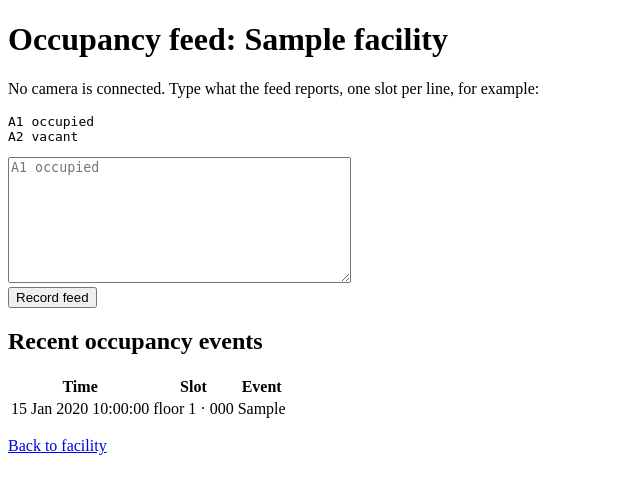
After one commit to tanu-1511/Centralized-Parking-System, a Flask app: page /facilities/1/detections in a window 1280 px wide. The commit adds this page. Shown: the top 494 px of the page, without its empty margins (0-640 px from the left). Run offline with Flask 3, Linux system fonts and the light colour scheme; the visitor is signed in with stand-in values (Sample User, id 1); tables that the repository leaves empty hold one stand-in row (values such as "Sample post").

Commit message:
Add occupancy detection interface with simulated feed
- app/detection.py: record_observations() writes an occupancy event only
  when a slot's state changes; it is the only detection write path
- Simulated feed: managers type 'SLOT occupied' / 'SLOT vacant' lines;
  unknown or ambiguous slot numbers are reported, not guessed
- Detection events identify slots, not vehicles (no session is created)
- /facilities/<id>/detections: managers only, shows recent events
- Tests cover change-only writes, vehicle-less events, feed parsing, access

Co-Authored-By: Claude Haiku 5.5 <noreply@anthropic.com>
Claude-Session: https://claude.ai/code/session_01KhJm3g1WoujSJDcaVYkx6h

```diff
--- a/app/__init__.py
+++ b/app/__init__.py
@@ -35,6 +35,7 @@ def create_app(test_config=None):
     from app.routes.reservations import reservations
     from app.routes.parking_sessions import parking_sessions
     from app.routes.analytics import analytics
+    from app.routes.detection import detection
     from app import models
 
     app.register_blueprint(main)
@@ -44,6 +45,7 @@ def create_app(test_config=None):
     app.register_blueprint(reservations)
     app.register_blueprint(parking_sessions)
     app.register_blueprint(analytics)
+    app.register_blueprint(detection)
 
     # Creates any missing tables (existing tables and data are left alone).
     with app.app_context():
--- /dev/null
+++ b/app/detection.py
@@ -0,0 +1,76 @@
+"""Occupancy detection interface.
+
+Any source (a camera pipeline, a sensor, or the simulated feed below) produces
+observations as (slot_id, occupied) pairs and passes them to
+record_observations(). That function is the only place detection writes to the
+database, and it writes an event only when a slot's state actually changes.
+
+Detections identify slots, not vehicles, so the events it writes have no
+vehicle or parking session attached.
+"""
+from datetime import datetime
+
+from app import db
+from app.models import OccupancyEvent
+
+EVENT_OCCUPIED = "occupied"
+EVENT_VACATED = "vacated"
+FEED_OCCUPIED = "occupied"
+FEED_VACANT = "vacant"
+
+
+def latest_event_type(slot_id):
+    row = (
+        OccupancyEvent.query.filter_by(parking_slot_id=slot_id)
+        .order_by(OccupancyEvent.event_time.desc(), OccupancyEvent.event_id.desc())
+        .first()
+    )
+    return row.event_type if row else None
+
+
+def record_observations(observations, now=None):
+    """Write one event per slot whose state changed. Returns the number written."""
+    now = now or datetime.now()
+    written = 0
+    for slot_id, occupied in observations:
+        event_type = EVENT_OCCUPIED if occupied else EVENT_VACATED
+        if latest_event_type(slot_id) == event_type:
+            continue
+        db.session.add(OccupancyEvent(
+            parking_slot_id=slot_id,
+            vehicle_id=None,
+            parking_session_id=None,
+            event_time=now,
+            event_type=event_type,
+        ))
+        written += 1
+    db.session.commit()
+    return written
+
+
+def parse_feed(text, slot_ids_by_number):
+    """Parse simulated feed lines such as 'A1 occupied' or 'A2 vacant'.
+
+    slot_ids_by_number maps slot number to slot id, or to None when the number
+    is used on more than one floor (then it cannot be used unambiguously).
+    Returns (observations, problems).
+    """
+    observations, problems = [], []
+    for line_no, raw in enumerate(text.splitlines(), start=1):
+        line = raw.strip()
+        if not line or line.startswith("#"):
+            continue
+        parts = line.split()
+        if len(parts) != 2 or parts[1].lower() not in (FEED_OCCUPIED, FEED_VACANT):
+            problems.append(f"Line {line_no}: write 'SLOT occupied' or 'SLOT vacant'.")
+            continue
+        number, state = parts[0], parts[1].lower()
+        if number not in slot_ids_by_number:
+            problems.append(f"Line {line_no}: no slot called {number} in this facility.")
+            continue
+        slot_id = slot_ids_by_number[number]
+        if slot_id is None:
+            problems.append(f"Line {line_no}: {number} exists on more than one floor.")
+            continue
+        observations.append((slot_id, state == FEED_OCCUPIED))
+    return observations, problems
--- /dev/null
+++ b/app/routes/detection.py
@@ -0,0 +1,74 @@
+from flask import Blueprint, abort, flash, redirect, render_template, request, url_for
+
+from app import db
+from app.detection import parse_feed, record_observations
+from app.models import OccupancyEvent, ParkingFacility, ParkingSlot
+from app.security import csrf_token, current_user, login_required, require_csrf
+from app.services import can_manage_facility
+
+detection = Blueprint("detection", __name__)
+
+
+def _authorize(facility_id):
+    db.get_or_404(ParkingFacility, facility_id)
+    user = current_user()
+    if not can_manage_facility(user, facility_id):
+        abort(403)
+    return user
+
+
+def _facility_slots(facility):
+    return [slot for floor in facility.floors for slot in floor.slots]
+
+
+def _slot_lookup(slots):
+    counts = {}
+    lookup = {}
+    for slot in slots:
+        counts[slot.slot_number] = counts.get(slot.slot_number, 0) + 1
+        lookup[slot.slot_number] = slot.slot_id
+    return {
+        number: (lookup[number] if counts[number] == 1 else None)
+        for number in counts
+    }
+
+
+@detection.route("/facilities/<int:facility_id>/detections")
+@login_required
+def detection_page(facility_id):
+    facility = db.get_or_404(ParkingFacility, facility_id)
+    user = _authorize(facility_id)
+    slot_ids = [slot.slot_id for slot in _facility_slots(facility)]
+    events = (
+        OccupancyEvent.query.filter(OccupancyEvent.parking_slot_id.in_(slot_ids))
+        .order_by(OccupancyEvent.event_time.desc(), OccupancyEvent.event_id.desc())
+        .limit(50)
+        .all()
+        if slot_ids else []
+    )
+    return render_template(
+        "detection.html",
+        facility=facility,
+        events=events,
+        user=user,
+        csrf_token=csrf_token(),
+    )
+
+
+@detection.route("/facilities/<int:facility_id>/detections", methods=["POST"])
+@login_required
+def submit_feed(facility_id):
+    require_csrf()
+    facility = db.get_or_404(ParkingFacility, facility_id)
+    _authorize(facility_id)
+    lookup = _slot_lookup(_facility_slots(facility))
+    observations, problems = parse_feed(request.form.get("feed", ""), lookup)
+
+    for message in problems:
+        flash(message, "error")
+    if observations:
+        written = record_observations(observations)
+        flash(f"Feed recorded: {len(observations)} observations, {written} changes saved.", "success")
+    elif not problems:
+        flash("The feed was empty.", "error")
+    return redirect(url_for("detection.detection_page", facility_id=facility_id))
--- /dev/null
+++ b/app/templates/detection.html
@@ -0,0 +1,45 @@
+<!DOCTYPE html>
+<html lang="en">
+<head>
+    <meta charset="UTF-8">
+    <meta name="viewport" content="width=device-width, initial-scale=1.0">
+    <title>Occupancy Feed | {{ facility.name }}</title>
+</head>
+
+<body>
+
+    <h1>Occupancy feed: {{ facility.name }}</h1>
+
+    <p>No camera is connected. Type what the feed reports, one slot per line, for example:</p>
+    <pre>A1 occupied
+A2 vacant</pre>
+
+    {% include "_flashes.html" %}
+
+    <form method="POST" action="{{ url_for('detection.submit_feed', facility_id=facility.facility_id) }}">
+        <input type="hidden" name="csrf_token" value="{{ csrf_token }}">
+        <textarea name="feed" rows="8" cols="40" placeholder="A1 occupied"></textarea>
+        <br>
+        <button type="submit">Record feed</button>
+    </form>
+
+    <h2>Recent occupancy events</h2>
+    {% if events %}
+    <table>
+        <tr><th>Time</th><th>Slot</th><th>Event</th></tr>
+        {% for e in events %}
+        <tr>
+            <td>{{ e.event_time.strftime('%d %b %Y %H:%M:%S') }}</td>
+            <td>floor {{ e.slot.floor.floor_number }} &middot; {{ e.slot.slot_number }}</td>
+            <td>{{ e.event_type }}</td>
+        </tr>
+        {% endfor %}
+    </table>
+    {% else %}
+    <p>No occupancy events yet.</p>
+    {% endif %}
+
+    <p><a href="{{ url_for('facilities.facility_detail', facility_id=facility.facility_id) }}">Back to facility</a></p>
+
+</body>
+</html>
--- a/app/templates/facility_detail.html
+++ b/app/templates/facility_detail.html
@@ -108,6 +108,7 @@
     <p><a href="{{ url_for('facilities.facility_map', facility_id=facility.facility_id) }}">View live map</a></p>
     {% if can_manage %}<p><a href="{{ url_for('parking_sessions.facility_sessions', facility_id=facility.facility_id) }}">Record entries and exits</a></p>{% endif %}
     {% if can_manage %}<p><a href="{{ url_for('analytics.facility_dashboard', facility_id=facility.facility_id) }}">Analytics</a></p>{% endif %}
+    {% if can_manage %}<p><a href="{{ url_for('detection.detection_page', facility_id=facility.facility_id) }}">Occupancy feed</a></p>{% endif %}
 
     <p><a href="{{ url_for('facilities.list_facilities') }}">Back to facilities</a></p>
 
```
Also changed, not shown: tests/test_detection.py (added, +109 -0 lines).
